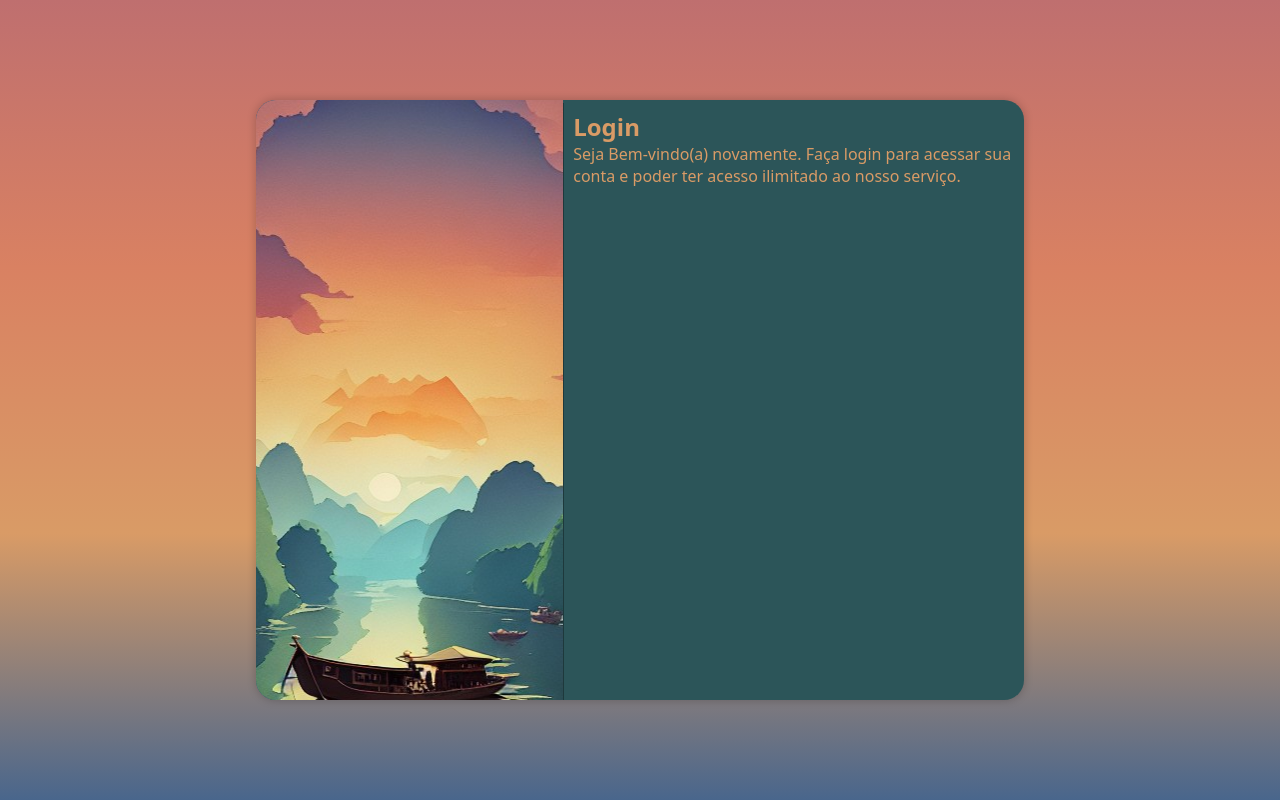
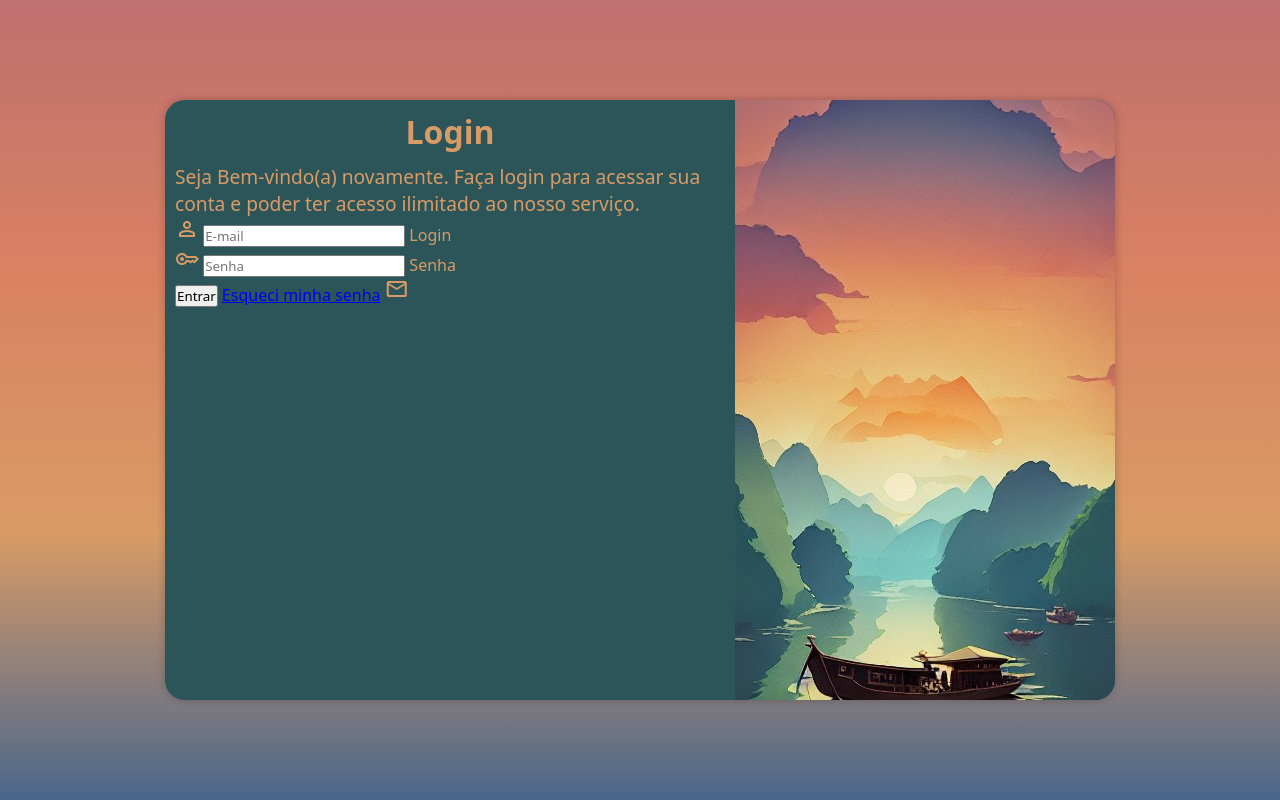
Before and after one commit to Eximaq/Project-login, a plain HTML site: page index.html in a window 1280 px wide. Drawn offline with nearby package versions, Linux system fonts and the light colour scheme.

Commit message:
Form added

```diff
--- a/index.html
+++ b/index.html
@@ -6,6 +6,9 @@
     <title>Login</title>
     <link rel="stylesheet" href="style/styles.css" />
     <link rel="stylesheet" href="style/media-query.css" />
+    <link
+      rel="stylesheet"
+      href="https://fonts.googleapis.com/css2?family=Material+Symbols+Outlined:opsz,wght,FILL,GRAD@48,400,0,0" />
   </head>
   <body>
     <main>
@@ -18,7 +21,37 @@
             Seja Bem-vindo(a) novamente. Faça login para acessar sua conta e
             poder ter acesso ilimitado ao nosso serviço.
           </p>
-          <form action="login.php" method="post"></form>
+          <form action="login.php" method="post">
+            <div class="campo">
+              <span class="material-symbols-outlined"> person </span>
+              <input
+                type="email"
+                name="login"
+                id="ilogin"
+                placeholder="E-mail"
+                autocomplete="email"
+                required
+                maxlength="30" />
+              <label for="ilogin">Login</label>
+            </div>
+
+            <div class="campo">
+              <span class="material-symbols-outlined"> key </span>
+              <input
+                type="password"
+                name="password"
+                id="ipassword"
+                placeholder="Senha"
+                autocomplete="current-password"
+                required
+                minlength="8"
+                maxlength="20" />
+              <label for="ipassword">Senha</label>
+            </div>
+            <input type="submit" value="Entrar" />
+            <a href="senhaesquecida.html">Esqueci minha senha</a>
+            <span class="material-symbols-outlined"> mail </span>
+          </form>
         </div>
       </section>
     </main>
--- a/style/media-query.css
+++ b/style/media-query.css
@@ -26,12 +26,16 @@
 
 */
 
-@media screen (min-width: 300px) and (max-width: 768px) {
-
+@media screen and (min-width: 768px) and (max-width: 992px) {
   body {
-        background-image: linear-gradient(to bottom, var(--cor05), var(--cor04), var(--cor03), var(--cor01));
+    background-image: linear-gradient(
+      to bottom,
+      var(--cor05),
+      var(--cor04),
+      var(--cor03),
+      var(--cor01)
+    );
   }
-
 
   section#login {
     width: 90vw;
@@ -49,24 +53,37 @@
   }
 }
 
-@media only screen and (min-width: 768px) {
-
+@media screen and (min-width: 992px) {
   body {
-        background-image: linear-gradient(to bottom, var(--cor05), var(--cor04), var(--cor03), var(--cor01));
+    background-image: linear-gradient(
+      to bottom,
+      var(--cor05),
+      var(--cor04),
+      var(--cor03),
+      var(--cor01)
+    );
   }
 
   section#login {
-        width: 768px;
+    width: 950px;
   }
 
   section#login > div#img {
-        float: left;
+    float: right;
     width: 40%;
     height: 100%;
   }
 
   section#login > div#form {
-        float: right;
+    float: left;
     width: 60%;
   }
+
+  div#form > h1 {
+    font-size: 2em;
   }
+
+  div#form > p {
+    font-size: 1.2em;
+  }
+}
--- a/style/styles.css
+++ b/style/styles.css
@@ -63,3 +63,12 @@ section#login > div#form {
     padding: 10px;
     color: #d99b66;
 }
+
+div#form > h1 {
+    text-align: center;
+    margin-bottom: 10px;
+}
+
+div#form > p {
+    font-size: 0.8em;
+}
```
Lines whose indentation alone changed are shown as unchanged.
